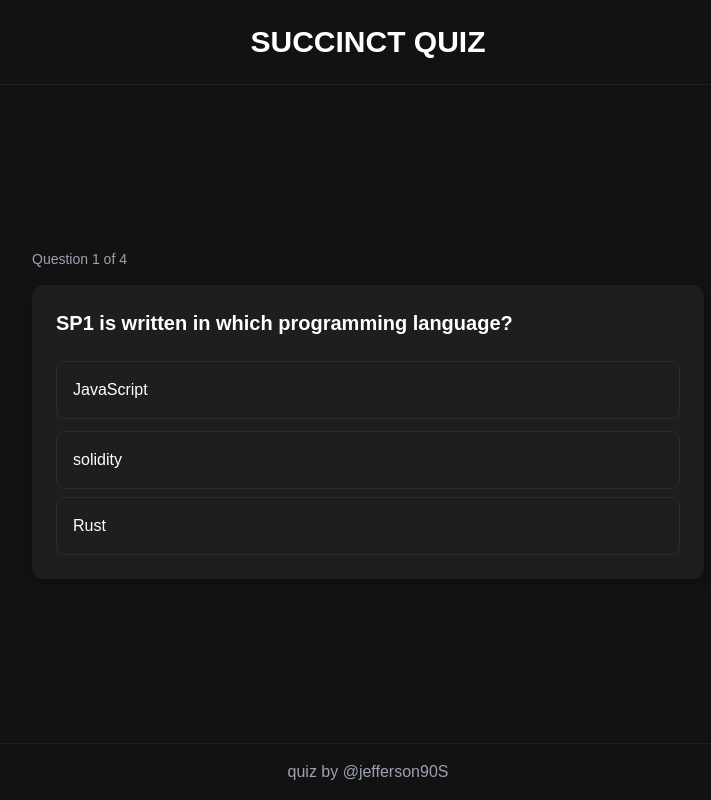
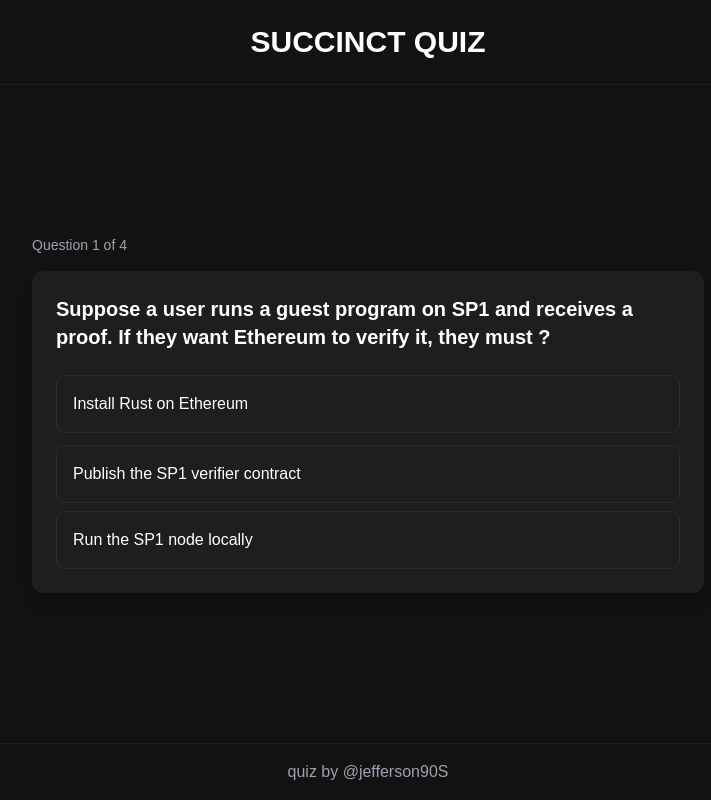
Before and after one commit to hisure2/Succinct-unofficial-Quiz-game, a Next.js app: page / in a window 1280 px wide. Shown: the whole page, without its empty margins (272-983 px from the left). Built offline with nearby package versions, Linux system fonts and the light colour scheme.

Commit message:
Your commit message

```diff
--- a/data/questions.ts
+++ b/data/questions.ts
@@ -2,23 +2,23 @@ import type { Question } from "@/types/quiz"
 
 export const questions: Question[] = [
   {
-    text: "SP1 is written in which programming language?",
-    options: ["JavaScript", "solidity", "Rust"],
-    correctAnswer: "Rust",
+    text: "Suppose a user runs a guest program on SP1 and receives a proof. If they want Ethereum to verify it, they must ?",
+    options: [" Install Rust on Ethereum", "Publish the SP1 verifier contract", " Run the SP1 node locally"],
+    correctAnswer: "Publish the SP1 verifier contract",
   },
   {
-    text: "What makes SP1 stand out among other zkVMs?",
-    options: ["It is open-source and developer-friendly", "It requires no proof system", "It runs only on Ethereum"],
-    correctAnswer: "It is open-source and developer-friendly",
+    text: "SP1 is a zkVM and you replace the Rust guest program with malicious logic, the proof will?",
+    options: ["Still be accepted", "Fail at verification", "Run silently onchain"],
+    correctAnswer: "Fail at verification",
   },
   {
-    text: "Which cryptographic technique is central to Succinct’s solutions?",
-    options: ["Sharding", "Zero-Knowledge Proofs (ZKPs)", "Homomorphic Encryption"],
-    correctAnswer: "Zero-Knowledge Proofs (ZKPs)",
+    text: "What is the primary purpose of Google Wallet's new age verification feature?",
+    options: ["To enable contactless payments", "To verify a user's age for age-restricted purchases", "To replace physical credit cards"],
+    correctAnswer: "To verify a user's age for age-restricted purchases",
   },
   {
-    text: "What is the main use case of SP1 in the context of applications?",
-    options: ["Launching Memecoins", "Building scalable zk-powered apps", "Hosting videos on-chain"],
-    correctAnswer: "Building scalable zk-powered apps",
+    text: "A proof verified on-chain using SP1 was wrong. What’s the most likely issue?",
+    options: ["Incorrect proof input", "Rust not compiled properly", "Blockchain latency"],
+    correctAnswer: "Incorrect proof input",
   }
 ]
```
